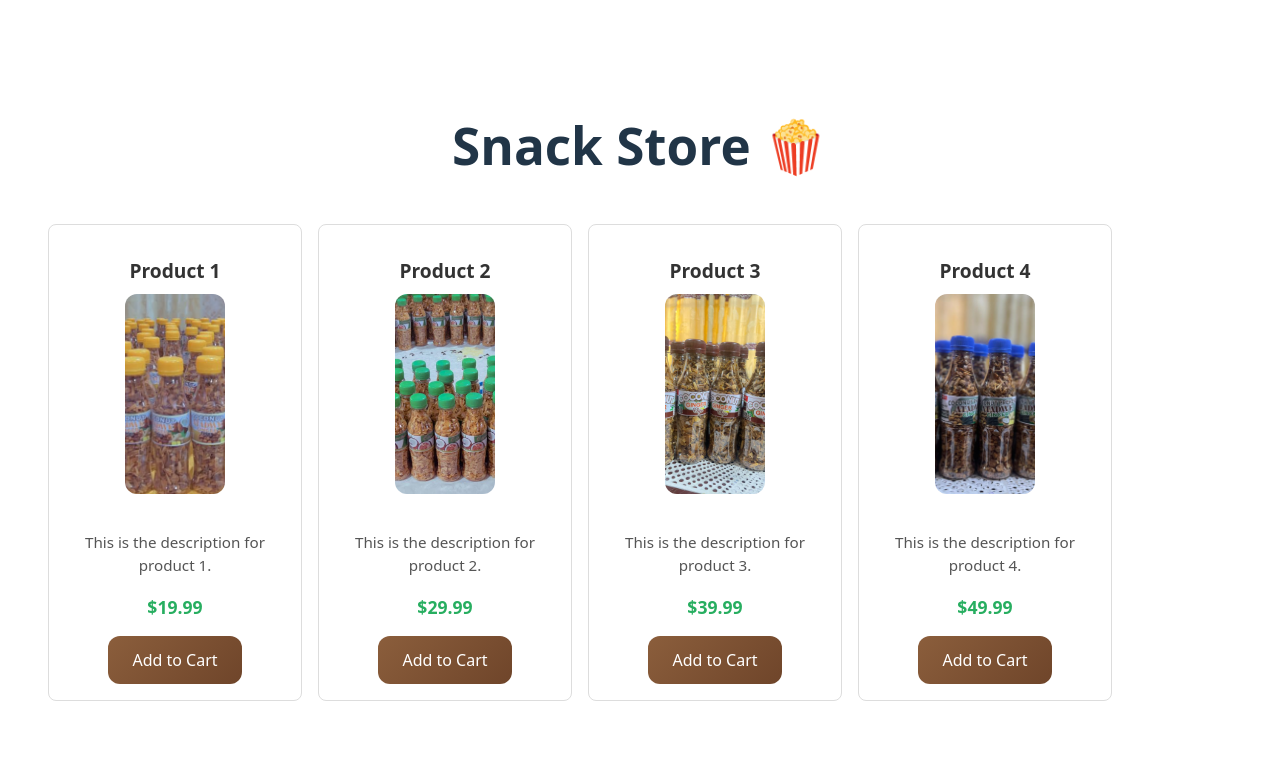
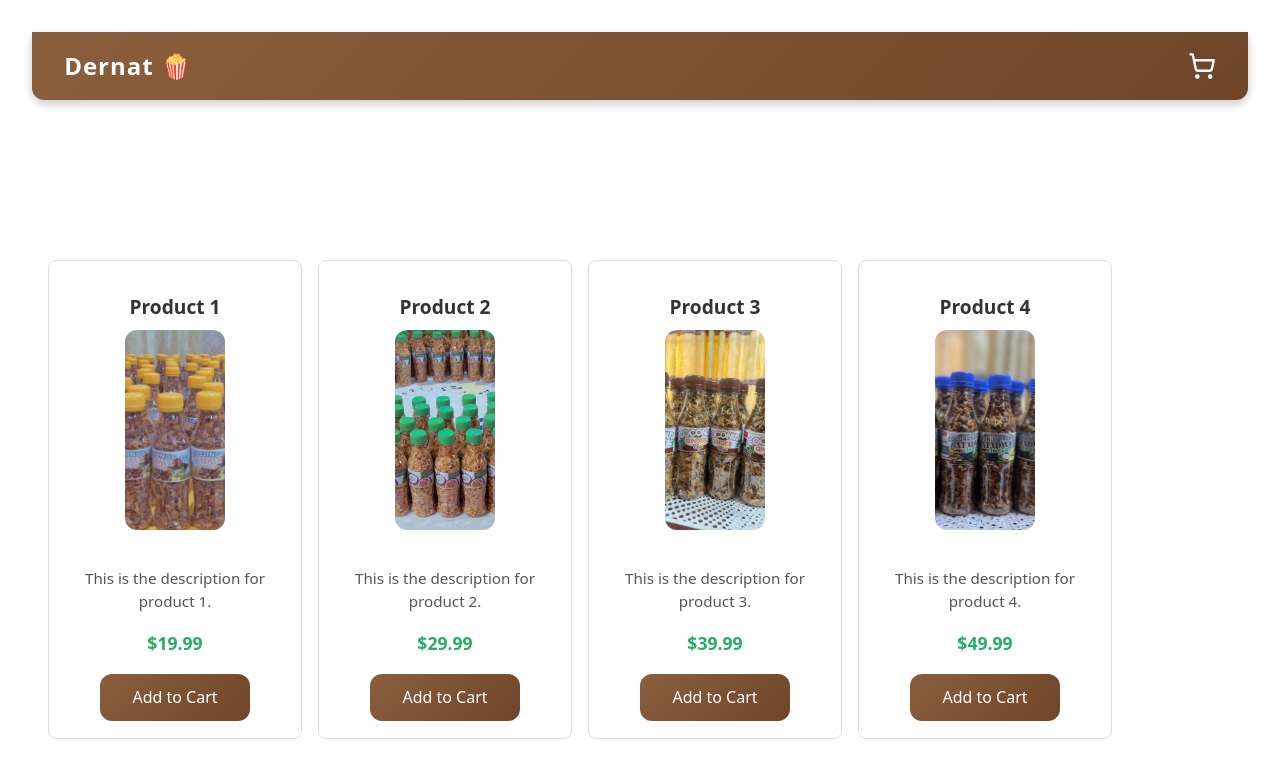
Before and after one commit to thesaint225/Dorenat-project, a React (Vite) app: page / in a window 1280 px wide. Shown: the top 778 px of the page. Built offline with nearby package versions, Linux system fonts and the light colour scheme.

Commit message:
update the the cart

```diff
--- a/package.json
+++ b/package.json
@@ -11,6 +11,7 @@
     "tailwind:init": "tailwindcss init -p"
   },
   "dependencies": {
+    "lucide-react": "^0.543.0",
     "react": "^18.3.1",
     "react-dom": "^18.3.1",
     "react-router-dom": "^7.8.2"
--- a/src/App.tsx
+++ b/src/App.tsx
@@ -4,6 +4,7 @@ import Cart from './components/Cart';
 import { useState, useEffect } from 'react';
 import type { CartItem } from './types/types';
 import { Routes, Route } from 'react-router-dom';
+import Navbar from './components/Navbar';
 
 function App() {
   const [cartItems, setCartItems] = useState<CartItem[]>(() => {
@@ -51,10 +52,16 @@ function App() {
   const getTotalPrice = () =>
     cartItems.reduce((total, item) => total + item.quantity * item.price, 0);
 
+  const totalItemsInCart = cartItems.reduce(
+    (sum, item) => sum + item.quantity,
+    0
+  );
+
   return (
     <>
       {/* Store title visible on every page */}
-      <h1>Snack Store 🍿</h1>
+
+      <Navbar totalItems={totalItemsInCart} />
 
       <Routes>
         {/* Products page */}
--- a/src/components/FlavorList.tsx
+++ b/src/components/FlavorList.tsx
@@ -1,3 +1,4 @@
+import { useState } from 'react';
 import useProducts from '../hooks/useProducts';
 import { useNavigate } from 'react-router-dom';
 import Spinner from './Spinner';
@@ -11,9 +12,20 @@ interface FlavorListProps {
   removeFromCart: (id: string) => void;
 }
 
-export default function FlavorList({ addToCart }: FlavorListProps) {
-  const { data: products, loading } = useProducts();
+export default function FlavorList({
+  addToCart,
+  cartItems,
+  updateQuantity,
+  removeFromCart,
+}: FlavorListProps) {
+  const { data: products = [], loading } = useProducts();
+
   const navigate = useNavigate();
+
+  const getQuantity = (id: string): number => {
+    const item = cartItems.find((cartItem) => cartItem.id === id);
+    return item ? item.quantity : 0;
+  };
 
   if (loading) return <Spinner />;
 
@@ -30,22 +42,56 @@ export default function FlavorList({ addToCart }: FlavorListProps) {
           />
           <p className={styles.productDescription}>{product.description}</p>
           <p className={styles.productPrice}>${product.price.toFixed(2)}</p>
+
+          {/* Conditional Rendering */}
+          <div className={styles.actionArea}>
+            {getQuantity(product.id) === 0 ? (
+              // Show Add to Cart button first
               <button
                 className={styles.addButton}
-            onClick={() => {
+                onClick={() =>
                   addToCart({
                     id: product.id,
                     name: product.name,
                     price: product.price,
                     quantity: 1,
-              });
-              setTimeout(() => {
-                navigate('/cart');
-              }, 1000);
-            }}
+                  })
+                }
               >
                 Add to Cart
               </button>
+            ) : (
+              // Show quantity controls when already added
+              <div className={styles.quantityControls}>
+                <button
+                  type='button'
+                  onClick={() => {
+                    const newQty = getQuantity(product.id) - 1;
+                    if (newQty <= 0) {
+                      removeFromCart(product.id);
+                    } else {
+                      updateQuantity(product.id, newQty);
+                    }
+                  }}
+                >
+                  -
+                </button>
+
+                <span className={styles.qtyNumber}>
+                  {getQuantity(product.id)}
+                </span>
+
+                <button
+                  type='button'
+                  onClick={() =>
+                    updateQuantity(product.id, getQuantity(product.id) + 1)
+                  }
+                >
+                  +
+                </button>
+              </div>
+            )}
+          </div>
         </div>
       ))}
     </div>
--- /dev/null
+++ b/src/components/Navbar.tsx
@@ -0,0 +1,23 @@
+import { Link } from 'react-router-dom';
+import { ShoppingCart } from 'lucide-react';
+import type { NavbarProps } from '../types/types';
+import styles from '../css/Navbar.module.css';
+
+export default function Navbar({ totalItems }: NavbarProps) {
+  return (
+    <div>
+      <nav className={styles.navbar}>
+        <Link to='/' className={styles.logo}>
+          Dernat 🍿
+        </Link>
+
+        <Link to='/cart' className={styles.cartLink}>
+          <ShoppingCart size={28} />
+          {totalItems > 0 && (
+            <span className={styles.cartBadge}>{totalItems}</span>
+          )}
+        </Link>
+      </nav>
+    </div>
+  );
+}
--- a/src/css/FlavourList.module.css
+++ b/src/css/FlavourList.module.css
@@ -2,7 +2,7 @@
   display: flex; /* arrange in a row */
   gap: 1rem; /* spacing between products */
   overflow-x: auto; /* scroll horizontally if too many */
-  padding: 1rem;
+  padding: 10rem 1rem;
 }
 
 .productCard {
@@ -53,6 +53,14 @@
   margin-bottom: 1rem;
 }
 
+/* Wrap both Add button and quantity controls in a container */
+.actionArea {
+  height: 50px; /* same height for both states */
+  display: flex;
+  justify-content: center;
+  align-items: center;
+}
+
 .addButton {
   background: linear-gradient(135deg, #8b5e3c, #6f452a);
   color: #fff;
@@ -64,6 +72,8 @@
   cursor: pointer;
   transition: transform 0.2s ease, background 0.3s ease, opacity 0.3s ease;
   opacity: 1; /* always visible */
+  width: 150px;
+  text-align: center;
 }
 
 .addButton:hover {
@@ -79,3 +89,57 @@
   cursor: not-allowed;
   opacity: 0.7;
 }
+
+/* Container for + / - buttons */
+.quantityControls {
+  display: flex;
+  justify-content: center;
+  align-items: center;
+  gap: 0.6rem;
+  margin-top: 0.5rem;
+  width: 150px; /* same width as addButton */
+  margin: 0 auto; /* center horizontally */
+}
+
+/* Plus and Minus buttons */
+.quantityControls button {
+  background: linear-gradient(135deg, #8b5e3c, #6f452a);
+  color: #fff;
+  border: none;
+  width: 2.5rem;
+  height: 2.5rem;
+  border-radius: 50%;
+  font-size: 1.4rem; /* slightly larger */
+  font-weight: bold;
+  cursor: pointer;
+  display: flex; /* ✅ use flexBox */
+  align-items: center; /* ✅ vertically center */
+  justify-content: center; /* ✅ horizontally center */
+  transition: transform 0.2s ease, background 0.3s ease, opacity 0.3s ease;
+  line-height: 1; /* ✅ removes text baseline shift */
+  padding: 0; /* ✅ prevent extra spacing */
+}
+
+.quantityControls button:hover {
+  transform: scale(1.08);
+  background: linear-gradient(135deg, #6f452a, #5a3520);
+}
+
+.quantityControls button:active {
+  transform: scale(0.95);
+}
+
+.quantityControls button:disabled {
+  background: #ccc;
+  cursor: not-allowed;
+  opacity: 0.7;
+}
+
+/* Number between + and - */
+.qtyNumber {
+  font-size: 1rem;
+  font-weight: 600;
+  min-width: 1.5rem;
+  text-align: center;
+  color: #4b2e20; /* darker brown to match theme */
+}
--- /dev/null
+++ b/src/css/Navbar.module.css
@@ -0,0 +1,61 @@
+.navbar {
+  display: flex;
+  justify-content: space-between;
+  align-items: center;
+  padding: 1rem 2rem;
+  background: linear-gradient(135deg, #8b5e3c, #6f452a);
+  color: #fff;
+  border-radius: 0 0 12px 12px;
+  box-shadow: 0 4px 10px rgba(0, 0, 0, 0.2);
+  position: sticky; /* stays on top when scrolling */
+  top: 0;
+  z-index: 1000;
+}
+
+/* Logo */
+.logo {
+  font-size: 1.5rem;
+  font-weight: bold;
+  color: #fff;
+  text-decoration: none;
+  letter-spacing: 1px;
+  transition: color 0.3s ease;
+}
+
+.logo:hover {
+  color: #ffd700; /* golden hover for highlight */
+}
+
+/* Cart link */
+.cartLink {
+  position: relative;
+  color: #fff;
+  text-decoration: none;
+  display: flex;
+  align-items: center;
+  gap: 0.4rem;
+  transition: transform 0.2s ease;
+}
+
+.cartLink:hover {
+  transform: scale(1.08);
+  color: #ffd700;
+}
+
+/* Cart badge */
+.cartBadge {
+  position: absolute;
+  top: -6px;
+  right: -10px;
+  background: #e63946; /* red for visibility */
+  color: #fff;
+  font-size: 0.75rem;
+  font-weight: bold;
+  width: 20px;
+  height: 20px;
+  border-radius: 50%;
+  display: flex;
+  align-items: center;
+  justify-content: center;
+  box-shadow: 0 2px 6px rgba(0, 0, 0, 0.2);
+}
--- a/src/types/types.ts
+++ b/src/types/types.ts
@@ -12,3 +12,7 @@ export interface Product {
   price: number;
   image: string;
 }
+
+export interface NavbarProps {
+  totalItems: number;
+}
```
Also changed, not shown: 1 other file (tests, documents, lock files or other folders). Lines whose indentation alone changed are shown as unchanged.
